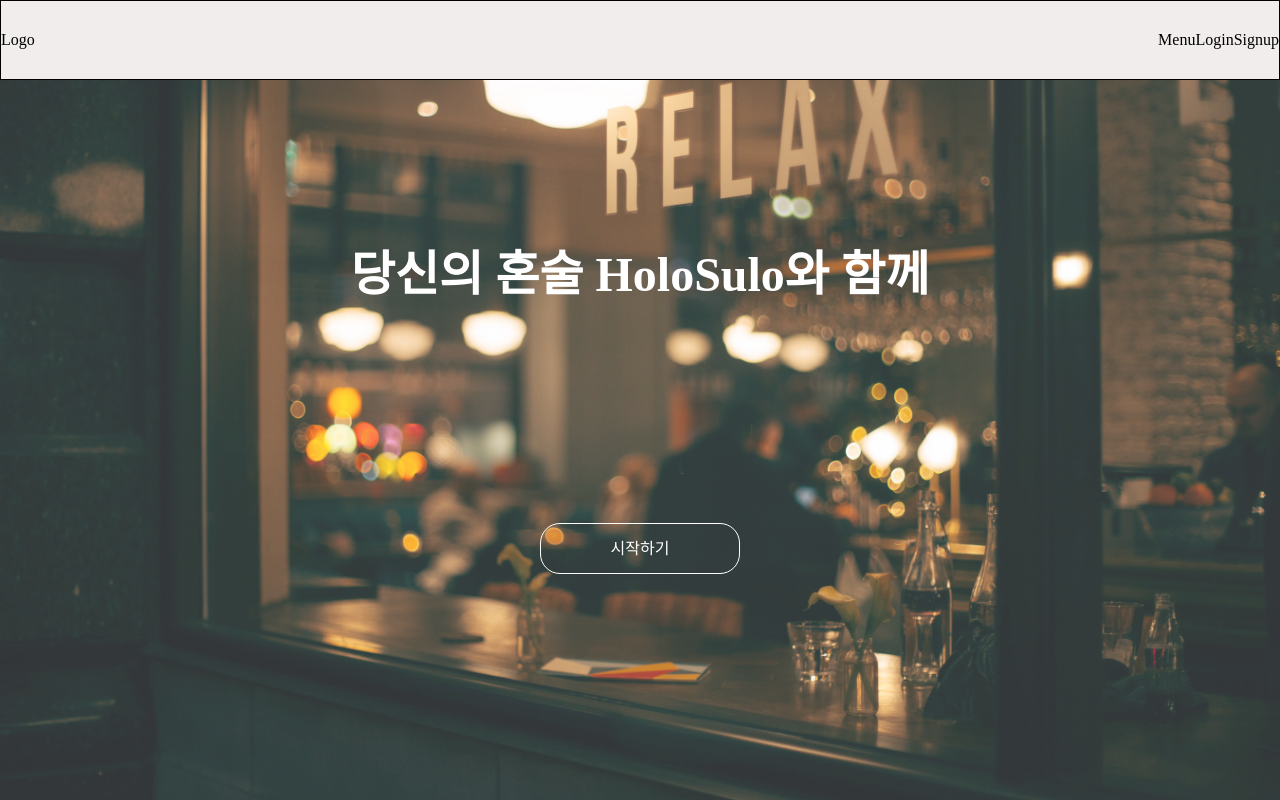
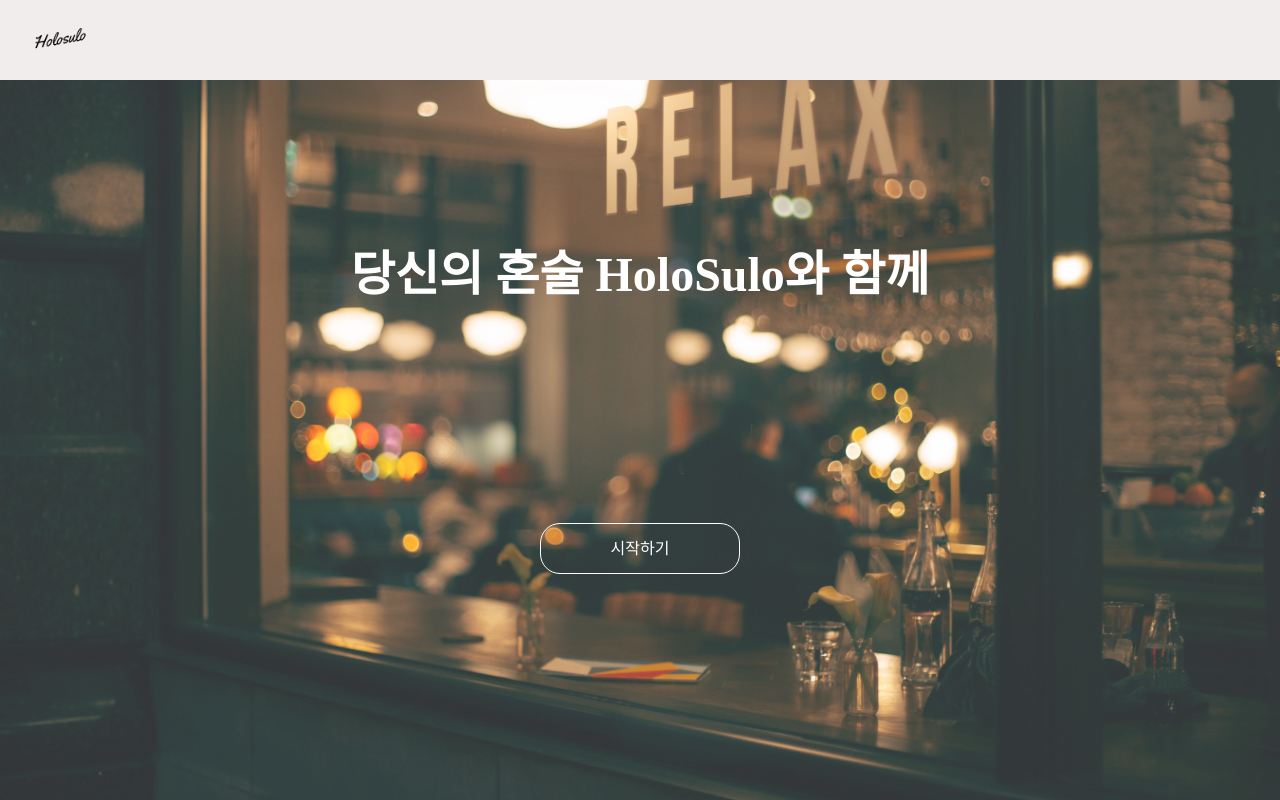
Before and after one commit to codestates/HoloSulo, a React (Create React App) app in the folder client/: page / in a window 1280 px wide. Built offline with nearby package versions, Linux system fonts and the light colour scheme.

Commit message:
feat/Add header component

```diff
--- a/client/src/Router.js
+++ b/client/src/Router.js
@@ -1,4 +1,4 @@
-import { BrowserRouter, Routes, Route } from "react-router-dom";
+import { Routes, Route } from "react-router-dom";
 import EditMypage from "./pages/EditMypage";
 import Ending from "./pages/Ending";
 import Home from "./pages/Home";
@@ -10,7 +10,6 @@ import Signup from "./pages/Signup";
 
 function Router() {
   return (
-    <BrowserRouter>
     <Routes>
       <Route path="/" element={<Home />} />
       <Route path="/login" element={<Login />} />
@@ -21,7 +20,6 @@ function Router() {
       <Route path="/mypage" element={<Mypage />} />
       <Route path="/mypage/edit" element={<EditMypage />} />
     </Routes>
-    </BrowserRouter>
   );
 }
 
--- a/client/src/components/Header.js
+++ b/client/src/components/Header.js
@@ -1,28 +1,64 @@
+import { Link, useLocation } from "react-router-dom";
 import styled from "styled-components";
+import logo from "../images/logo.png";
 
-const HeaderContainer = styled.div`
+const Container = styled.div`
   width: 100%;
   height: 80px;
   position: fixed;
   background-color: #f1eded;
   left: 0;
   top: 0;
-  border: 1px solid black;
   display: flex;
   justify-content: space-between;
   align-items: center;
+  padding: 0 20px;
 `;
 
-function Header() {
+const Logo = styled.img`
+  height: 80px;
+  src: ${logo};
+`;
+
+const MenuItems = styled.ul`
+  display: flex;
+`;
+
+const Item = styled.li`
+  margin-left: 20px;
+  text-decoration: ${(props) => props.active};
+`;
+
+function Header({ isLoggedIn = false }) {
+  const { pathname } = useLocation();
+
   return (
-    <HeaderContainer>
-      <div>Logo</div>
-      <div>
-        <span>Menu</span>
-        <span>Login</span>
-        <span>Signup</span>
-      </div>
-    </HeaderContainer>
+    <Container>
+      <Link to="/">
+        <Logo src={logo} />
+      </Link>
+      {pathname === "/" ? null : (
+        <MenuItems>
+          <Item active={pathname === "/menu" ? "underline" : "none"}>
+            <Link to="menu">Menu</Link>
+          </Item>
+          {isLoggedIn ? (
+            <Item active={pathname === "/mypage" ? "underline" : "none"}>
+              <Link to="mypage">mypage</Link>
+            </Item>
+          ) : (
+            <>
+              <Item active={pathname === "/login" ? "underline" : "none"}>
+                <Link to="login">Login</Link>
+              </Item>
+              <Item active={pathname === "/signup" ? "underline" : "none"}>
+                <Link to="signup">Signup</Link>
+              </Item>
+            </>
+          )}
+        </MenuItems>
+      )}
+    </Container>
   );
 }
 
--- a/client/src/index.js
+++ b/client/src/index.js
@@ -2,6 +2,7 @@ import React from "react";
 import ReactDOM from "react-dom";
 import App from "./App";
 import { createGlobalStyle } from "styled-components";
+import { BrowserRouter } from "react-router-dom";
 
 const GlobalStyle = createGlobalStyle`
 html, body, div, span, applet, object, iframe,
@@ -67,8 +68,10 @@ a {
 
 ReactDOM.render(
   <React.StrictMode>
-    <GlobalStyle />
-    <App />
+    <BrowserRouter>
+      <GlobalStyle />
+      <App />
+    </BrowserRouter>
   </React.StrictMode>,
   document.getElementById("root")
 );
```
Also changed, not shown: client/src/images/logo.png (added). Lines whose indentation alone changed are shown as unchanged.
